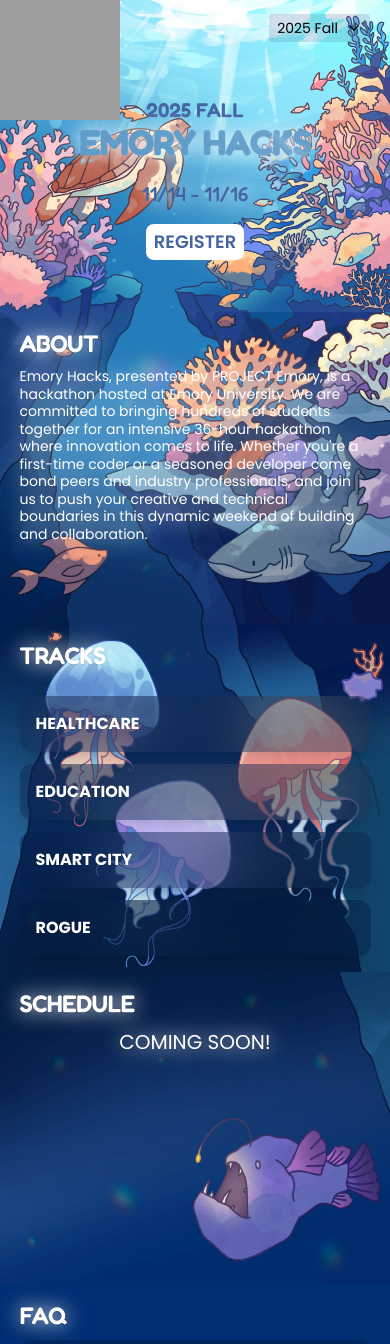
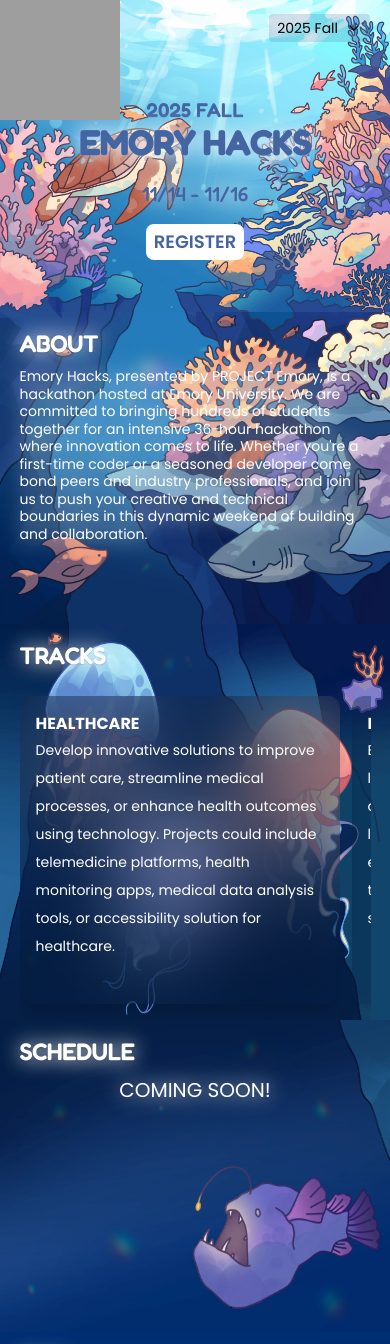
Before and after one commit to project-emory/emory-hacks, a Next.js app: page / in a window 390 px wide. Shown: the top 1344 px of the page. Built offline with nearby package versions, Linux system fonts and the light colour scheme; grey boxes are pictures that could not be loaded.

Commit message:
title color and tracks responsiveness

```diff
--- a/src/sections/1-landing.tsx
+++ b/src/sections/1-landing.tsx
@@ -27,7 +27,7 @@ const LandingSection = () => {
         </span>
         <h1 className="text-4xl md:text-9xl xl:text-[160px] mb-5 bg-clip-text bg-[url(/graphics/1-landing/bg.webp)] bg-blend-difference border-shine text-transparent font-display leading-none">
           EMORY HACKS
-          <span className="absolute text-primary/50 top-0 left-0 font-display pointer-events-none">
+          <span className="absolute text-primary md:text-primary/50 top-0 left-0 font-display pointer-events-none">
             EMORY HACKS
           </span>
         </h1>
--- a/src/sections/3-tracks.tsx
+++ b/src/sections/3-tracks.tsx
@@ -31,29 +31,19 @@ const TracksSection = () => {
       <h2 className="text-white font-display text-shadow-2xs text-2xl md:text-6xl xl:text-8xl md:mb-4 xl:mb-10 border-shine">
         TRACKS
       </h2>
-      <div className="relative z-40 grid gap-3 md:gap-5 md:grid-cols-2 xl:grid-cols-3 py-4">
+      <div className="relative z-40 flex overflow-x-scroll md:grid gap-3 md:gap-5 md:grid-cols-2 xl:grid-cols-3 py-4">
         {Object.entries(tracks).map(([track, description]) => (
           <div
             key={track}
             onClick={() => setExpanded((prev) => (prev === track ? "" : track))}
-            className="text-white bg-bg/30 border-white/20 hover:border-shine transition-all cursor-pointer backdrop-brightness-80 shadow-xl backdrop-blur-2xl p-4 md:p-6 rounded-xl"
+            className="min-w-80 text-white bg-bg/30 border-white/20 hover:border-shine transition-all cursor-pointer backdrop-brightness-80 shadow-xl backdrop-blur-2xl p-4 md:p-6 rounded-xl"
           >
             <span className="text-base md:text-2xl xl:text-3xl font-bold block">
               {track.toUpperCase()}
             </span>
-            <motion.p
-              animate={
-                expanded === track
-                  ? {
-                      height: "auto",
-                      paddingTop: "16px",
-                    }
-                  : { height: 0, paddingTop: 0 }
-              }
-              className="text-sm md:h-auto! md:p-4! xl:text-base md:text-lg block overflow-hidden"
-            >
+            <p className="text-sm md:h-auto! md:p-4! xl:text-base md:text-lg block overflow-hidden">
               {description}
-            </motion.p>
+            </p>
           </div>
         ))}
       </div>
```
